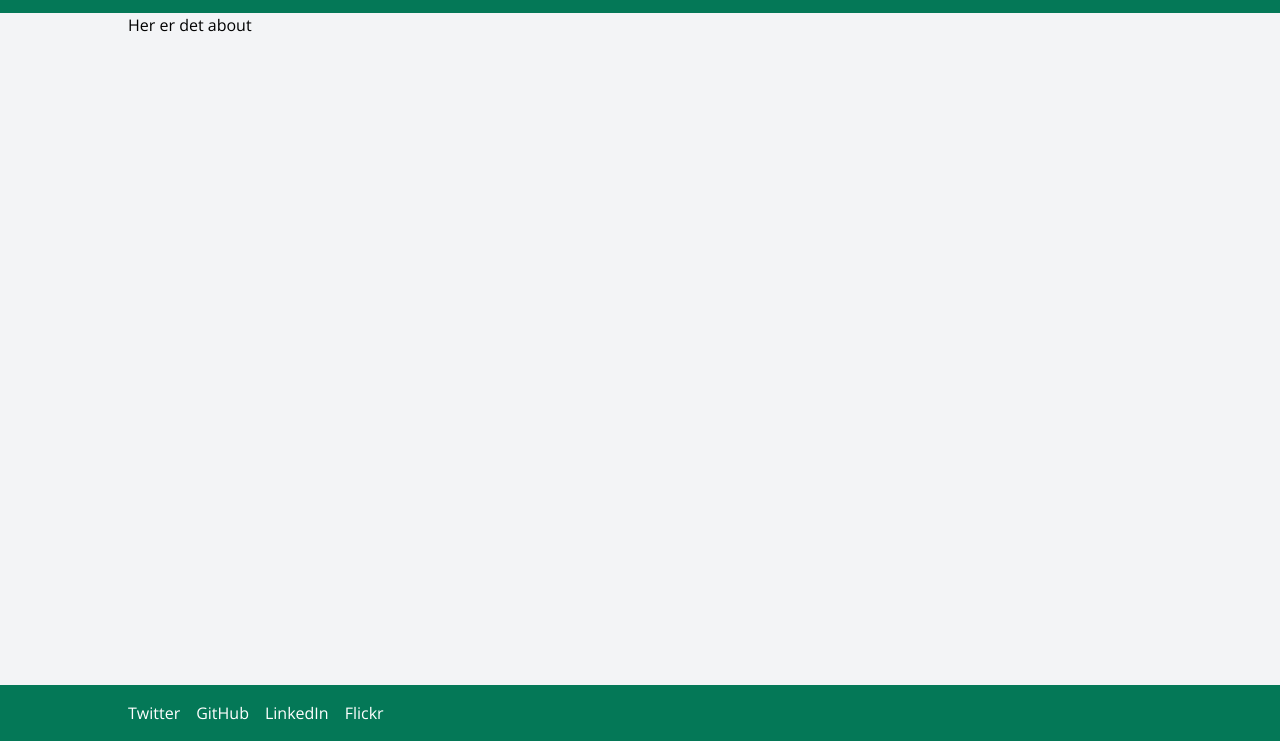
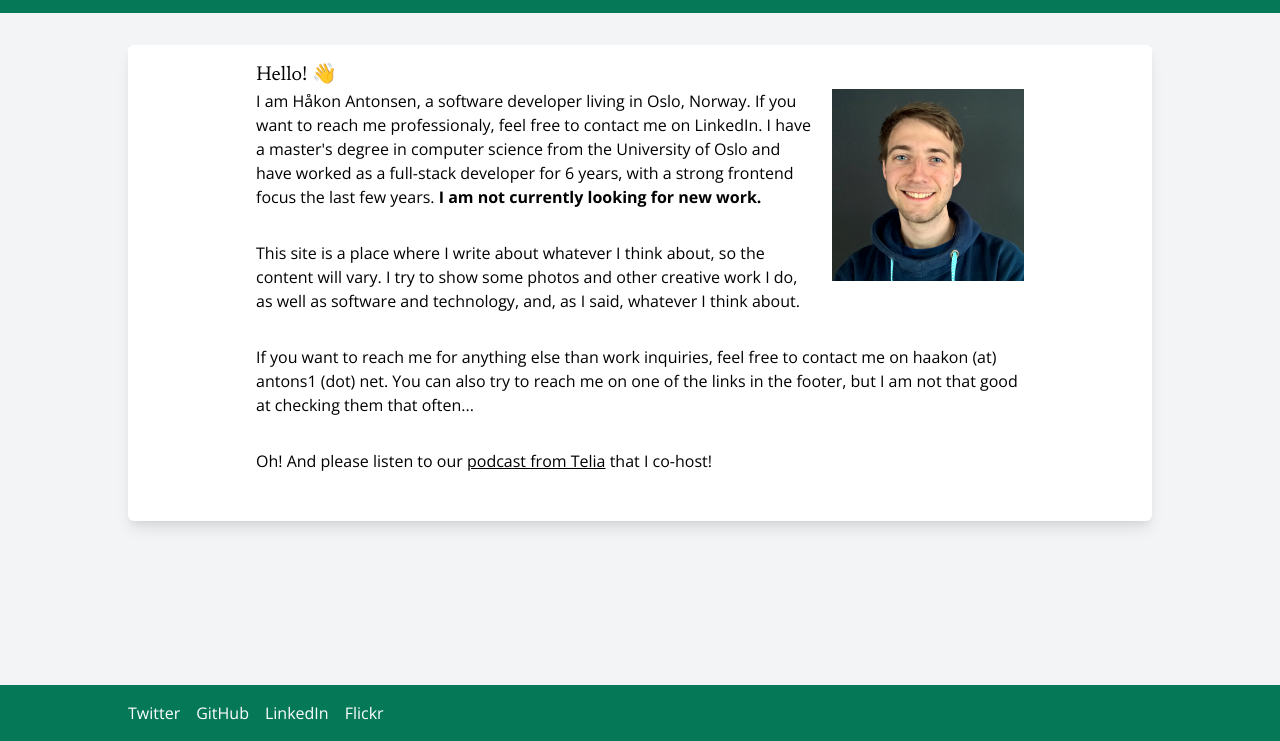
Before and after one commit to antons1/hakonantonsen, a Gatsby site: page /about in a window 1280 px wide. Shown: the part 59-800 px from the top of the page. Built offline with nearby package versions, Linux system fonts and the light colour scheme; Gatsby itself is replaced by a stand-in of ours.

Commit message:
Add about page

```diff
--- a/src/pages/about.jsx
+++ b/src/pages/about.jsx
@@ -4,7 +4,32 @@ import Layout from '../components/Layout';
 export default function about() {
     return (
         <Layout>
-            Her er det about
+            <div className="my-8 bg-white rounded-md shadow-lg box-content p-4">
+                <div className="max-w-3xl m-auto mt-0">
+                    <h1 className="text-xl">Hello! 👋</h1>
+                    <div>
+                        <img className="w-48 float-right ml-4 mb-4" src="./ProfilGit.jpg" />
+                        <p>
+                            I am Håkon Antonsen, a software developer living in Oslo, Norway. If you want to reach me professionaly,
+                            feel free to contact me on LinkedIn. I have a master's degree in computer science from the University of Oslo
+                            and have worked as a full-stack developer for 6 years, with a strong frontend focus the last few
+                            years. <strong>I am not currently looking for new work.</strong>
+                        </p>
+                        <p>
+                            This site is a place where I write about whatever I think about, so the content will vary. I try to show
+                            some photos and other creative work I do, as well as software and technology, and, as I said, whatever I
+                            think about.
+                        </p>
+                        <p>
+                            If you want to reach me for anything else than work inquiries, feel free to contact me on haakon (at) antons1 (dot) net.
+                            You can also try to reach me on one of the links in the footer, but I am not that good at checking them that often...
+                        </p>
+                        <p>
+                            Oh! And please listen to our <a target="blank" className="underline hover:no-underline" href="https://open.spotify.com/show/0YK5ZNi0lLjRNAlSsJXiFR?si=2baZlL76Rt-abYeUgcjKwg">podcast from Telia</a> that I co-host!
+                        </p>
+                    </div>
+                </div>
+            </div>
         </Layout>
     );
 }
```
Also changed, not shown: static/ProfilGit.jpg (added).
